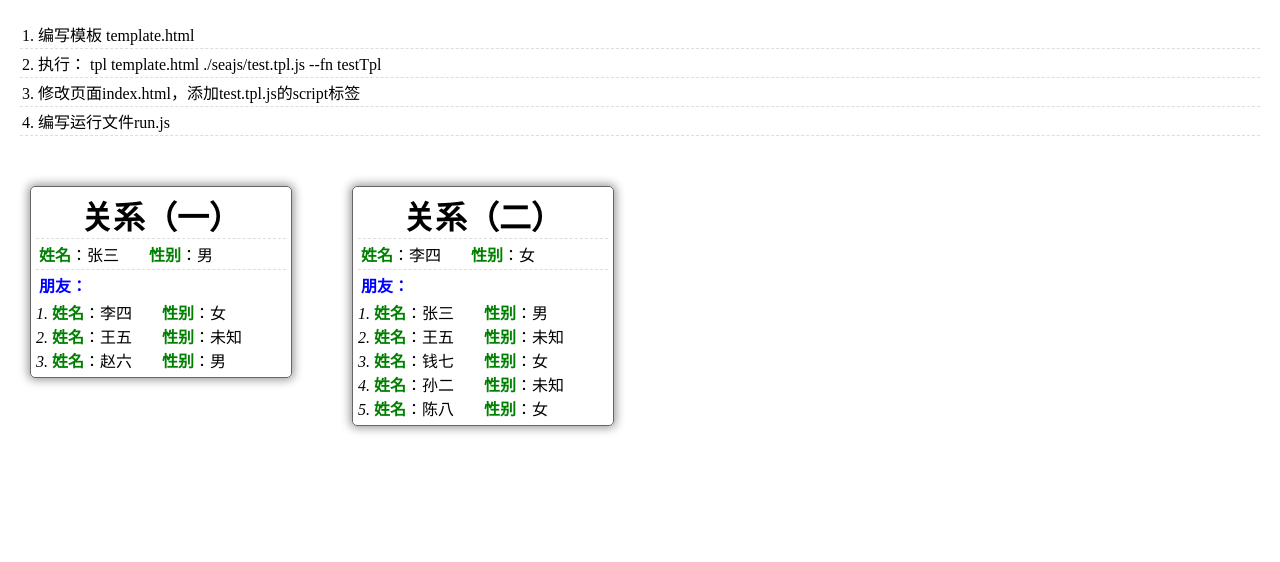
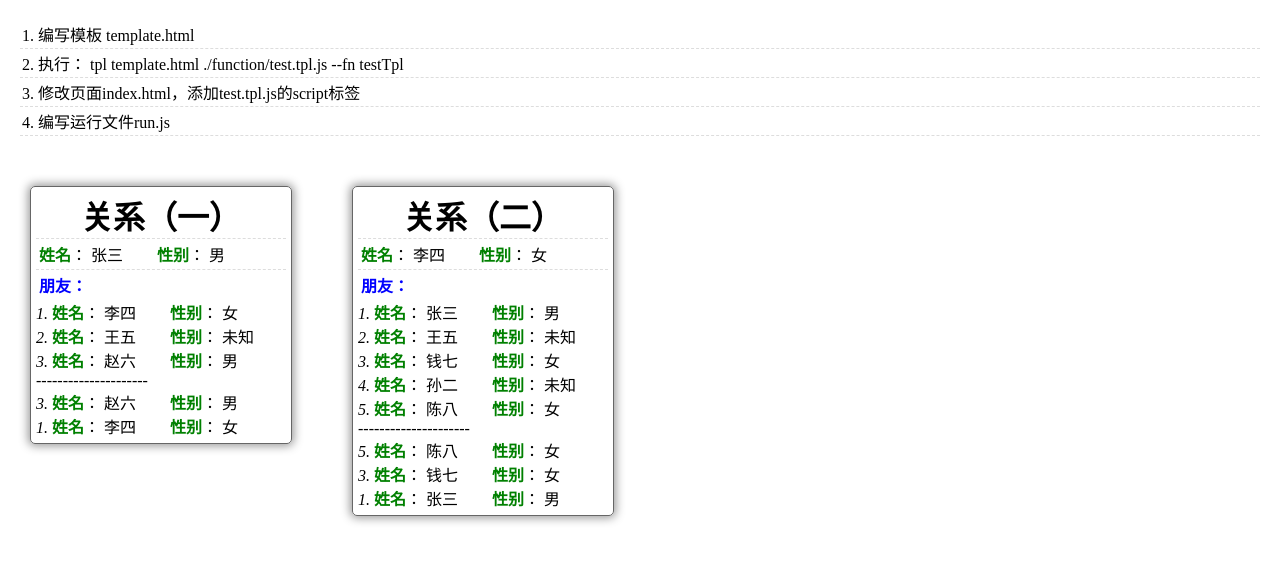
Before and after one commit to caolvchong/tpl, a website: page samples/function/index.html in a window 1280 px wide. Drawn offline with Linux system fonts and the light colour scheme.

Commit message:
update example

```diff
--- a/samples/function/index.html
+++ b/samples/function/index.html
@@ -10,7 +10,7 @@
     <body>
     	<ul class="info">
             <li>1. 编写模板 template.html</li>
-            <li>2. 执行： tpl template.html ./seajs/test.tpl.js --fn testTpl</li>
+            <li>2. 执行： tpl template.html ./function/test.tpl.js --fn testTpl</li>
 			<li>3. 修改页面index.html，添加test.tpl.js的script标签</li>
             <li>4. 编写运行文件run.js</li>
         </ul>
--- a/samples/function/test.tpl.js
+++ b/samples/function/test.tpl.js
@@ -1 +1 @@
-testTpl=(function(){return {render:function(map) {var p=[],v =[];for(var i in map) {p.push(i);v.push(map[i]);}return (new Function(p, "var _s=[];_s.push('<div class=\"box\"><h1 class=\"title\">',title,'</h1><div class=\"self\"><span class=\"name\"><label>姓名</label>：<span>',name,'</span></span><span class=\"sex\"><label>性别</label>：');if(sex == 1){_s.push('<span>男</span>');}else if(sex == 2){_s.push('<span>女</span>');}else{_s.push('<span>未知</span>');}_s.push('</span></div><div class=\"fri-bar\">朋友：</div><ul class=\"list\">');for(var key in friendList){var friend=friendList[key];_s.push('<li><em>',+key + 1,'. </em><span class=\"name\"><label>姓名</label>：<span>',friend.name,'</span></span><span class=\"sex\"><label>性别</label>：');if(friend.sex == 1){_s.push('<span>男</span>');}else if(friend.sex == 2){_s.push('<span>女</span>');}else{_s.push('<span>未知</span>');}_s.push('</span></li>');}_s.push('</ul></div>'); return _s;")).apply(null, v).join("");}};})();
+testTpl=(function(){return {render:function(map) {var p=[],v =[];for(var i in map) {p.push(i);v.push(map[i]);}return (new Function(p, "var _s=[];_s.push(' <div class=\"box\">  <h1 class=\"title\">',title,'</h1>  <div class=\"self\">  <span class=\"name\">  <label>姓名</label>：  <span>',name,'</span>  </span>  <span class=\"sex\">  <label>性别</label>：');if(sex == 1){_s.push('  <span>男</span>');}else if(sex == 2){_s.push('  <span>女</span>');}else{_s.push('  <span>未知</span>');}_s.push('  </span>  </div>  <div class=\"fri-bar\">朋友：</div>  <ul class=\"list\">');for(var key=0; key<friendList.length;key+=1){var friend=friendList[key];_s.push('  <li>  <em>',+key + 1,'. </em>  <span class=\"name\">  <label>姓名</label>：  <span>',friend.name,'</span>  </span>  <span class=\"sex\">  <label>性别</label>：');if(friend.sex == 1){_s.push('  <span>男</span>');}else if(friend.sex == 2){_s.push('  <span>女</span>');}else{_s.push('  <span>未知</span>');}_s.push('  </span>  </li>');}_s.push(' <li>---------------------</li>');for(var key=friendList.length - 1; key>-1;key+=-2){var friend=friendList[key];_s.push('  <li>  <em>',+key + 1,'. </em>  <span class=\"name\">  <label>姓名</label>：  <span>',friend.name,'</span>  </span>  <span class=\"sex\">  <label>性别</label>：');if(friend.sex == 1){_s.push('  <span>男</span>');}else if(friend.sex == 2){_s.push('  <span>女</span>');}else{_s.push('  <span>未知</span>');}_s.push('  </span>  </li>');}_s.push('  </ul> </div>'); return _s;")).apply(null, v).join("");}};})();
--- a/samples/seajs/test.tpl.js
+++ b/samples/seajs/test.tpl.js
@@ -1 +1 @@
-define(function(){return {render:function(map) {var p=[],v =[];for(var i in map) {p.push(i);v.push(map[i]);}return (new Function(p, "var _s=[];_s.push(' <div class=\"box\"> <h1 class=\"title\">',title,'</h1> <div class=\"self\"> <span class=\"name\"> <label>姓名</label>： <span>',name,'</span> </span> <span class=\"sex\"> <label>性别</label>：');if(sex == 1){_s.push(' <span>男</span>');}else if(sex == 2){_s.push(' <span>女</span>');}else{_s.push(' <span>未知</span>');}_s.push(' </span> </div> <div class=\"fri-bar\">朋友：</div> <ul class=\"list\">');for(var key=0; key<friendList.length;key+=1){var friend=friendList[key];_s.push(' <li> <em>',+key + 1,'. </em> <span class=\"name\"> <label>姓名</label>： <span>',friend.name,'</span> </span> <span class=\"sex\"> <label>性别</label>：');if(friend.sex == 1){_s.push(' <span>男</span>');}else if(friend.sex == 2){_s.push(' <span>女</span>');}else{_s.push(' <span>未知</span>');}_s.push(' </span> </li>');}_s.push(' <li>---------------------</li>');for(var key=friendList.length - 1; key>-1;key+=-2){var friend=friendList[key];_s.push(' <li> <em>',+key + 1,'. </em> <span class=\"name\"> <label>姓名</label>： <span>',friend.name,'</span> </span> <span class=\"sex\"> <label>性别</label>：');if(friend.sex == 1){_s.push(' <span>男</span>');}else if(friend.sex == 2){_s.push(' <span>女</span>');}else{_s.push(' <span>未知</span>');}_s.push(' </span> </li>');}_s.push(' </ul> </div>'); return _s;")).apply(null, v).join("");}};});
+define(function(){return {render:function(map) {var p=[],v =[];for(var i in map) {p.push(i);v.push(map[i]);}return (new Function(p, "var _s=[];_s.push(' <div class=\"box\">  <h1 class=\"title\">',title,'</h1>  <div class=\"self\">  <span class=\"name\">  <label>姓名</label>：  <span>',name,'</span>  </span>  <span class=\"sex\">  <label>性别</label>：');if(sex == 1){_s.push('  <span>男</span>');}else if(sex == 2){_s.push('  <span>女</span>');}else{_s.push('  <span>未知</span>');}_s.push('  </span>  </div>  <div class=\"fri-bar\">朋友：</div>  <ul class=\"list\">');for(var key=0; key<friendList.length;key+=1){var friend=friendList[key];_s.push('  <li>  <em>',+key + 1,'. </em>  <span class=\"name\">  <label>姓名</label>：  <span>',friend.name,'</span>  </span>  <span class=\"sex\">  <label>性别</label>：');if(friend.sex == 1){_s.push('  <span>男</span>');}else if(friend.sex == 2){_s.push('  <span>女</span>');}else{_s.push('  <span>未知</span>');}_s.push('  </span>  </li>');}_s.push(' <li>---------------------</li>');for(var key=friendList.length - 1; key>-1;key+=-2){var friend=friendList[key];_s.push('  <li>  <em>',+key + 1,'. </em>  <span class=\"name\">  <label>姓名</label>：  <span>',friend.name,'</span>  </span>  <span class=\"sex\">  <label>性别</label>：');if(friend.sex == 1){_s.push('  <span>男</span>');}else if(friend.sex == 2){_s.push('  <span>女</span>');}else{_s.push('  <span>未知</span>');}_s.push('  </span>  </li>');}_s.push('  </ul> </div>'); return _s;")).apply(null, v).join("");}};});
```
